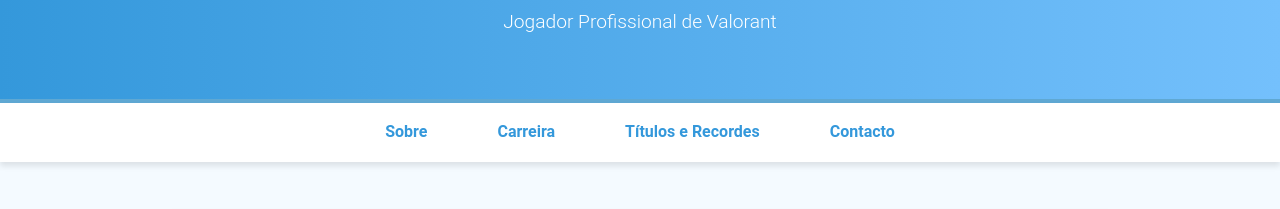
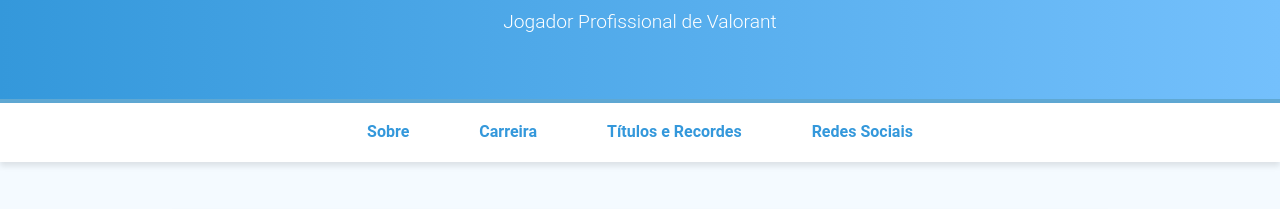
Before and after one commit to Manutex78/mini-projeto-TW, a plain HTML site: page index.html in a window 1280 px wide. Shown: the part 131-340 px from the top of the page. Drawn offline with Linux system fonts and the light colour scheme.

Commit message:
27-11-2024

```diff
--- a/index.html
+++ b/index.html
@@ -18,7 +18,7 @@
             <li><a href="#sobre">Sobre</a></li>
             <li><a href="#carreira">Carreira</a></li>
             <li><a href="#titulos">Títulos e Recordes</a></li>
-            <li><a href="#contacto">Contacto</a></li>
+            <li><a href="#contacto">Redes Sociais</a></li>
         </ul>
     </nav>
 
```
